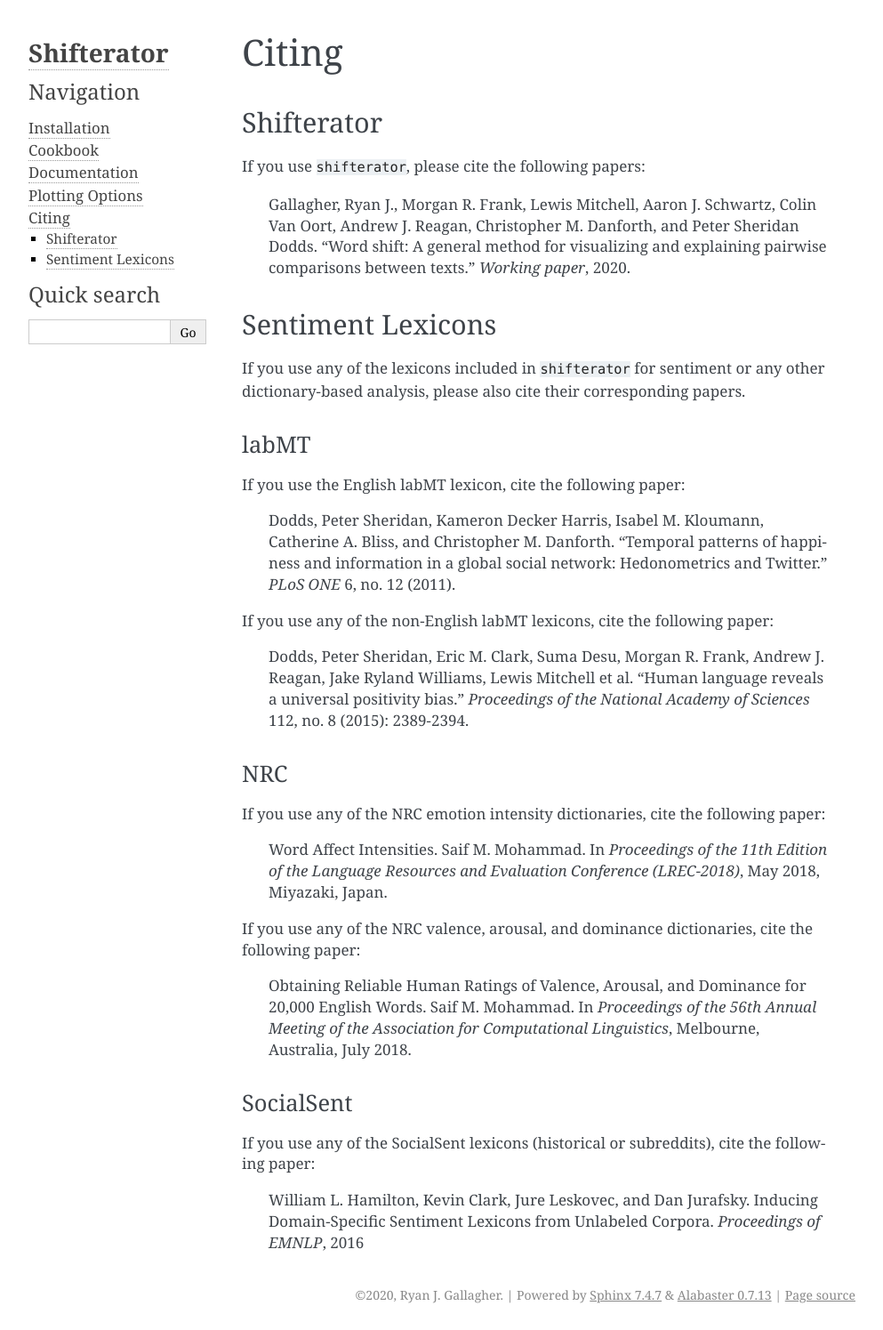
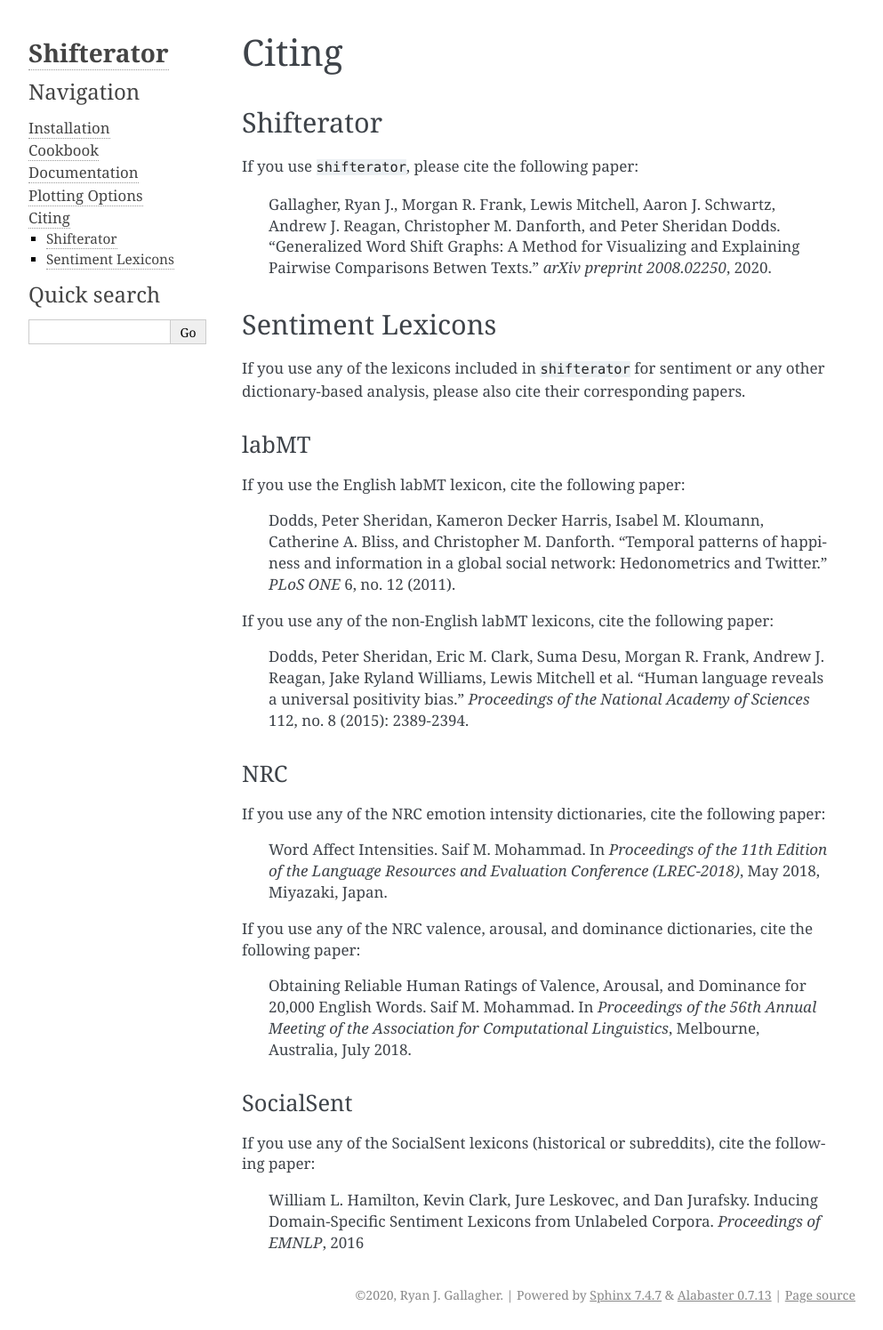
Before and after one commit to ryanjgallagher/shifterator, a Sphinx documentation site: the page built from docs/citations.rst, in a window 1280 px wide. Shown: the whole page at 89% size, without its empty margins (148-1141 px from the left). Built offline with Sphinx 7.4.7, drawn with Linux system fonts in a browser that asks for light colours.

Commit message:
Update citation

```diff
--- a/docs/citations.rst
+++ b/docs/citations.rst
@@ -4,9 +4,9 @@
 Shifterator
 -----------
 
-If you use :code:`shifterator`, please cite the following papers:
+If you use :code:`shifterator`, please cite the following paper:
 
-    Gallagher, Ryan J., Morgan R. Frank, Lewis Mitchell, Aaron J. Schwartz, Colin Van Oort, Andrew J. Reagan, Christopher M. Danforth, and Peter Sheridan Dodds. "Word shift: A general method for visualizing and explaining pairwise comparisons between texts." *Working paper*, 2020.
+    Gallagher, Ryan J., Morgan R. Frank, Lewis Mitchell, Aaron J. Schwartz, Andrew J. Reagan, Christopher M. Danforth, and Peter Sheridan Dodds. "Generalized Word Shift Graphs: A Method for Visualizing and Explaining Pairwise Comparisons Betwen Texts." *arXiv preprint 2008.02250*, 2020.
 
 
 Sentiment Lexicons
```
